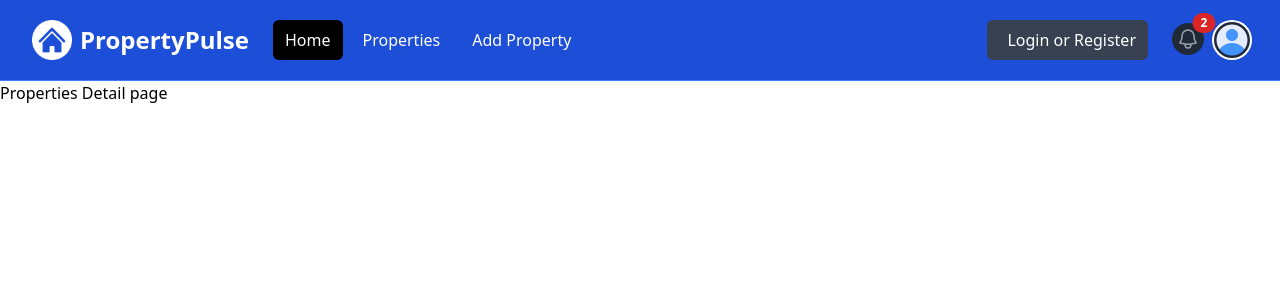
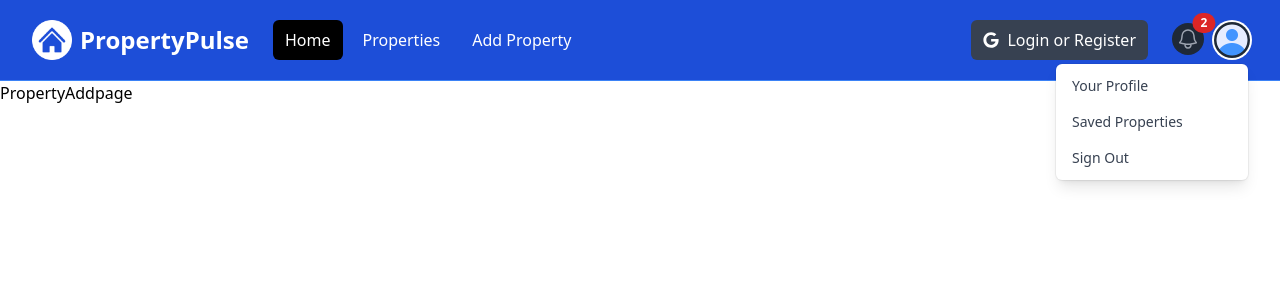
Before and after one commit to BishnuThapa/property_pulse, a Next.js app: page /properties/add in a window 1280 px wide. Both pictures are taken after a click on the button "Open user menu". Shown: the top 300 px of the page. Built offline with nearby package versions, Linux system fonts and the light colour scheme.

Commit message:
navbar links, dropdowns & react icons

```diff
--- /dev/null
+++ b/app/properties/add/page.jsx
@@ -0,0 +1,9 @@
+import React from 'react'
+
+const PropertyAddpage = () => {
+  return (
+    <div>PropertyAddpage</div>
+  )
+}
+
+export default PropertyAddpage
--- a/components/Navbar.jsx
+++ b/components/Navbar.jsx
@@ -1,8 +1,15 @@
+'use client';
 import Image from 'next/image';
 import logo from '@/assets/images/logo-white.png';
 import profileDefault from '@/assets/images/profile.png';
+import Link from 'next/link';
+import { FaGoogle } from 'react-icons/fa'
+import { useState } from 'react';
+
 
 const Navbar = () => {
+  const [isMobileMenuOpen, setIsMobileMenuOpen] = useState(false);
+  const [profileMenuOpen, setProfileMenuOpen] = useState(false);
   return (
     <nav className="bg-blue-700 border-b border-blue-500">
       <div className="mx-auto max-w-7xl px-2 sm:px-6 lg:px-8">
@@ -15,6 +22,7 @@
               className="relative inline-flex items-center justify-center rounded-md p-2 text-gray-400 hover:bg-gray-700 hover:text-white focus:outline-none focus:ring-2 focus:ring-inset focus:ring-white"
               aria-controls="mobile-menu"
               aria-expanded="false"
+              onClick={() => setIsMobileMenuOpen((prev) => !prev)}
             >
               <span className="absolute -inset-0.5"></span>
               <span className="sr-only">Open main menu</span>
@@ -35,39 +43,36 @@
             </button>
           </div>
 
-          <div
-            className="flex flex-1 items-center justify-center md:items-stretch md:justify-start"
-          >
+          <div className="flex flex-1 items-center justify-center md:items-stretch md:justify-start">
             {/* <!-- Logo --> */}
-            <a className="flex flex-shrink-0 items-center" href="/index.html">
-              <Image
-                className="h-10 w-auto"
-                src={logo}
-                alt="PropertyPulse"
-              />
+            <Link className="flex flex-shrink-0 items-center" href="/">
+              <Image className="h-10 w-auto" src={logo} alt="PropertyPulse" />
 
-              <span className="hidden md:block text-white text-2xl font-bold ml-2"
-                >PropertyPulse</span
-              >
-            </a>
+              <span className="hidden md:block text-white text-2xl font-bold ml-2">
+                PropertyPulse
+              </span>
+            </Link>
             {/* <!-- Desktop Menu Hidden below md screens --> */}
             <div className="hidden md:ml-6 md:block">
               <div className="flex space-x-2">
-                <a
-                  href="/index.html"
+                <Link
+                  href="/"
                   className="text-white bg-black hover:bg-gray-900 hover:text-white rounded-md px-3 py-2"
-                  >Home</a
                 >
-                <a
-                  href="/properties.html"
+                  Home
+                </Link>
+                <Link
+                  href="/properties"
                   className="text-white hover:bg-gray-900 hover:text-white rounded-md px-3 py-2"
-                  >Properties</a
                 >
-                <a
-                  href="/add-property.html"
+                  Properties
+                </Link>
+                <Link
+                  href="/properties/add"
                   className="text-white hover:bg-gray-900 hover:text-white rounded-md px-3 py-2"
-                  >Add Property</a
                 >
+                  Add Property
+                </Link>
               </div>
             </div>
           </div>
@@ -75,20 +80,16 @@
           {/* <!-- Right Side Menu (Logged Out) --> */}
           <div className="hidden md:block md:ml-6">
             <div className="flex items-center">
-              <button
-                className="flex items-center text-white bg-gray-700 hover:bg-gray-900 hover:text-white rounded-md px-3 py-2"
-              >
-                <i className="fa-brands fa-google text-white mr-2"></i>
+              <button className="flex items-center text-white bg-gray-700 hover:bg-gray-900 hover:text-white rounded-md px-3 py-2">
+                <FaGoogle className="fa-brands fa-google text-white mr-2" />
                 <span>Login or Register</span>
               </button>
             </div>
           </div>
 
           {/* <!-- Right Side Menu (Logged In) --> */}
-          <div
-            className="absolute inset-y-0 right-0 flex items-center pr-2 md:static md:inset-auto md:ml-6 md:pr-0"
-          >
-            <a href="messages.html" className="relative group">
+          <div className="absolute inset-y-0 right-0 flex items-center pr-2 md:static md:inset-auto md:ml-6 md:pr-0">
+            <Link href="/messages" className="relative group">
               <button
                 type="button"
                 className="relative rounded-full bg-gray-800 p-1 text-gray-400 hover:text-white focus:outline-none focus:ring-2 focus:ring-white focus:ring-offset-2 focus:ring-offset-gray-800"
@@ -110,13 +111,11 @@
                   />
                 </svg>
               </button>
-              <span
-                className="absolute top-0 right-0 inline-flex items-center justify-center px-2 py-1 text-xs font-bold leading-none text-white transform translate-x-1/2 -translate-y-1/2 bg-red-600 rounded-full"
-              >
+              <span className="absolute top-0 right-0 inline-flex items-center justify-center px-2 py-1 text-xs font-bold leading-none text-white transform translate-x-1/2 -translate-y-1/2 bg-red-600 rounded-full">
                 2
                 {/* <!-- Replace with the actual number of notifications --> */}
               </span>
-            </a>
+            </Link>
             {/* <!-- Profile dropdown button --> */}
             <div className="relative ml-3">
               <div>
@@ -126,84 +125,92 @@
                   id="user-menu-button"
                   aria-expanded="false"
                   aria-haspopup="true"
+                  onClick={() => setProfileMenuOpen((prev) => !prev)}
                 >
                   <span className="absolute -inset-1.5"></span>
                   <span className="sr-only">Open user menu</span>
                   <Image
                     className="h-8 w-8 rounded-full"
-                    src={ profileDefault }
+                    src={profileDefault}
                     alt=""
                   />
                 </button>
               </div>
 
               {/* <!-- Profile dropdown --> */}
+              {profileMenuOpen && (
                 <div
                   id="user-menu"
-                className="hidden absolute right-0 z-10 mt-2 w-48 origin-top-right rounded-md bg-white py-1 shadow-lg ring-1 ring-black ring-opacity-5 focus:outline-none"
+                  className="absolute right-0 z-10 mt-2 w-48 origin-top-right rounded-md bg-white py-1 shadow-lg ring-1 ring-black ring-opacity-5 focus:outline-none"
                   role="menu"
                   aria-orientation="vertical"
                   aria-labelledby="user-menu-button"
                   tabIndex="-1"
                 >
-                <a
-                  href="/profile.html"
+                  <Link
+                    href="/profile"
                     className="block px-4 py-2 text-sm text-gray-700"
                     role="menuitem"
                     tabIndex="-1"
                     id="user-menu-item-0"
-                  >Your Profile</a
                   >
-                <a
-                  href="saved-properties.html"
+                    Your Profile
+                  </Link>
+                  <Link
+                    href="/properties/saved"
                     className="block px-4 py-2 text-sm text-gray-700"
                     role="menuitem"
                     tabIndex="-1"
                     id="user-menu-item-2"
-                  >Saved Properties</a
                   >
-                <a
-                  href="#"
+                    Saved Properties
+                  </Link>
+                  <button
                     className="block px-4 py-2 text-sm text-gray-700"
                     role="menuitem"
                     tabIndex="-1"
                     id="user-menu-item-2"
-                  >Sign Out</a
                   >
+                    Sign Out
+                  </button>
                 </div>
+              )}
             </div>
           </div>
         </div>
       </div>
 
       {/* <!-- Mobile menu, show/hide based on menu state. --> */}
-      <div className="hidden" id="mobile-menu">
+      {isMobileMenuOpen && (
+        <div id="mobile-menu">
           <div className="space-y-1 px-2 pb-3 pt-2">
-          <a
-            href="/index.html"
+            <Link
+              href="/"
               className="bg-gray-900 text-white block rounded-md px-3 py-2 text-base font-medium"
-            >Home</a
             >
-          <a
-            href="/properties.html"
+              Home
+            </Link>
+            <Link
+              href="/properties"
               className="text-gray-300 hover:bg-gray-700 hover:text-white block rounded-md px-3 py-2 text-base font-medium"
-            >Properties</a
             >
-          <a
-            href="/add-property.html"
+              Properties
+            </Link>
+            <Link
+              href="/properties/add"
               className="text-gray-300 hover:bg-gray-700 hover:text-white block rounded-md px-3 py-2 text-base font-medium"
-            >Add Property</a
             >
-          <button
-            className="flex items-center text-white bg-gray-700 hover:bg-gray-900 hover:text-white rounded-md px-3 py-2 my-4"
-          >
-            <i className="fa-brands fa-google mr-2"></i>
+              Add Property
+            </Link>
+            <button className="flex items-center text-white bg-gray-700 hover:bg-gray-900 hover:text-white rounded-md px-3 py-2 my-4">
+              <FaGoogle className="fa-brands fa-google mr-2" />
               <span>Login or Register</span>
             </button>
           </div>
         </div>
+      )}
     </nav>
-  )
+  );
 }
 
 export default Navbar
--- a/package.json
+++ b/package.json
@@ -9,9 +9,10 @@
     "lint": "next lint"
   },
   "dependencies": {
+    "next": "15.1.3",
     "react": "^19.0.0",
     "react-dom": "^19.0.0",
-    "next": "15.1.3"
+    "react-icons": "^5.4.0"
   },
   "devDependencies": {
     "postcss": "^8",
```
Also changed, not shown: 1 other file (tests, documents, lock files or other folders). Lines whose indentation alone changed are shown as unchanged.
